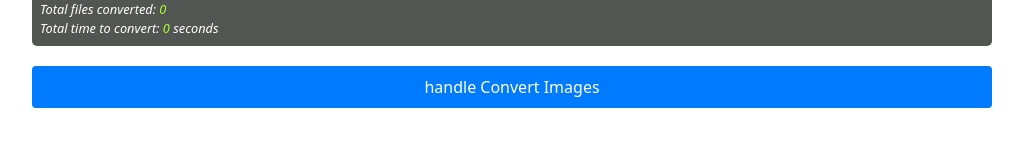
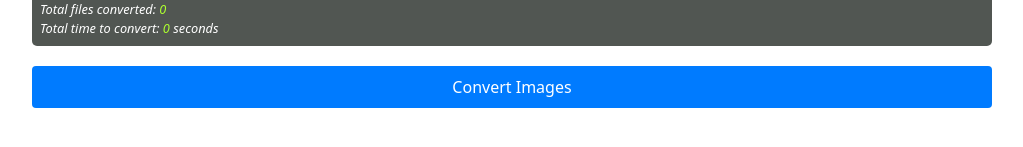
Before and after one commit to danieleugenevoigt/Image-Converter, a React (Vite) app in the folder image-converter/: page / in a window 1280 px wide. Shown: the part 305-452 px from the top of the page, without its empty margins (128-1151 px from the left). Built offline with nearby package versions, Linux system fonts and the light colour scheme.

Commit message:
changed button text

```diff
--- a/image-converter/src/App.jsx
+++ b/image-converter/src/App.jsx
@@ -124,7 +124,7 @@ function App() {
       </div>
       <div><InformationViewer fileCount={fileCount} totalTime={ totalTime} /></div>
       <button className="convert-button" onClick={handleConvertImages} disabled={isConverting}>
-        {isConverting ? "Converting..." : "handle Convert Images"}
+        {isConverting ? "Converting..." : "Convert Images"}
       </button>
 
       {message && <p className="status-message">{message}</p>}
```
Also changed, not shown: 1 other file (tests, documents, lock files or other folders).
